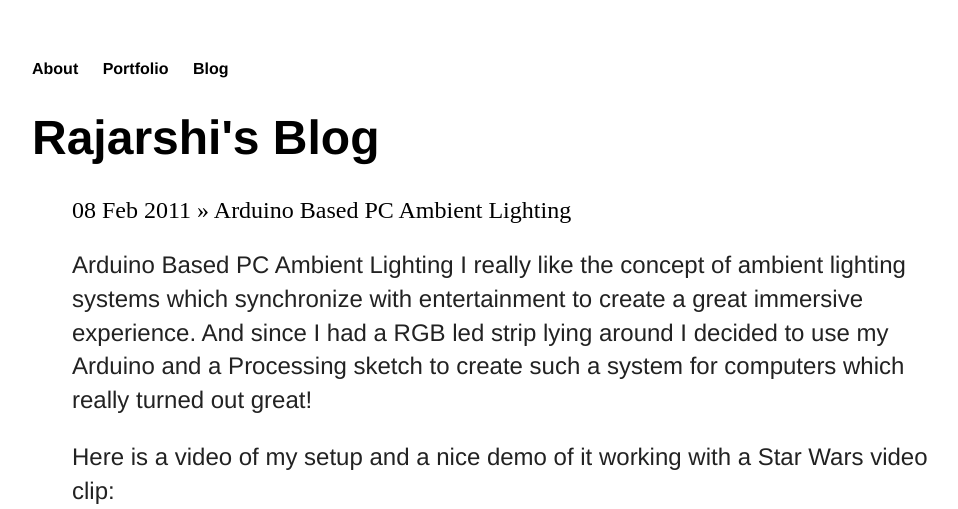
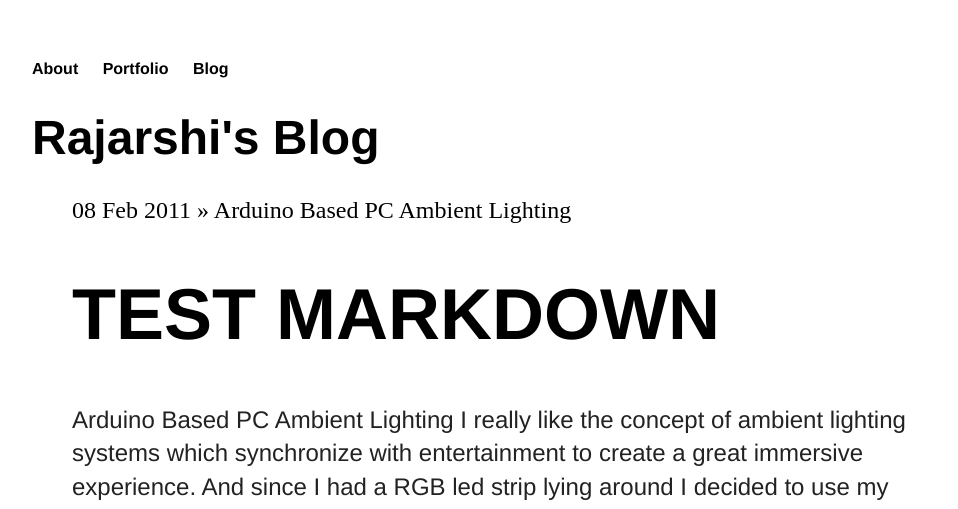
Before and after one commit to rajarshiroy/rajarshiroy.github.io, a Jekyll site: the page built from blog/index.html, in a window 1280 px wide, cut to the strip 0-509 px from the top of the page. Shown: the whole strip, without its empty margins (160-1118 px from the left). Built offline with Jekyll 4.4.1, drawn with Linux system fonts in a browser that asks for light colours.

Commit message:
Update 2011-02-08-arduino-based-pc-lighting.md

```diff
--- a/_posts/2011-02-08-arduino-based-pc-lighting.md
+++ b/_posts/2011-02-08-arduino-based-pc-lighting.md
@@ -3,6 +3,9 @@ layout: post
 title: "Arduino Based PC Ambient Lighting"
 date: 2011-02-08
 ---
+
+# TEST MARKDOWN #
+
 
 Arduino Based PC Ambient Lighting
 I really like the concept of ambient lighting systems which synchronize with entertainment to create a great immersive experience. And since I had a RGB led strip lying around I decided to use my Arduino and a Processing sketch to create such a system for computers which really turned out great!
```
